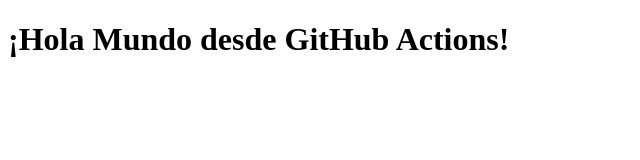
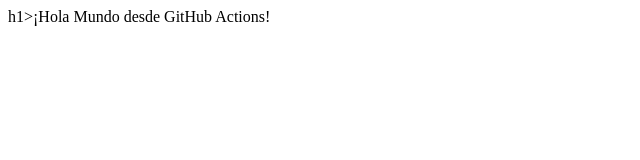
Before and after one commit to LuisPenafiel/mi-pagina-web-actions, a plain HTML site: page index.html in a window 1280 px wide. Shown: the whole page, without its empty margins (0-640 px from the left). Drawn offline with Linux system fonts and the light colour scheme.

Commit message:
Test HTML validation with error

```diff
--- a/index.html
+++ b/index.html
@@ -4,6 +4,6 @@
     <title>Mi Página</title>
 </head>
 <body>
-    <h1>¡Hola Mundo desde GitHub Actions!</h1>
+    h1>¡Hola Mundo desde GitHub Actions!</h1>
 </body>
 </html>
```
